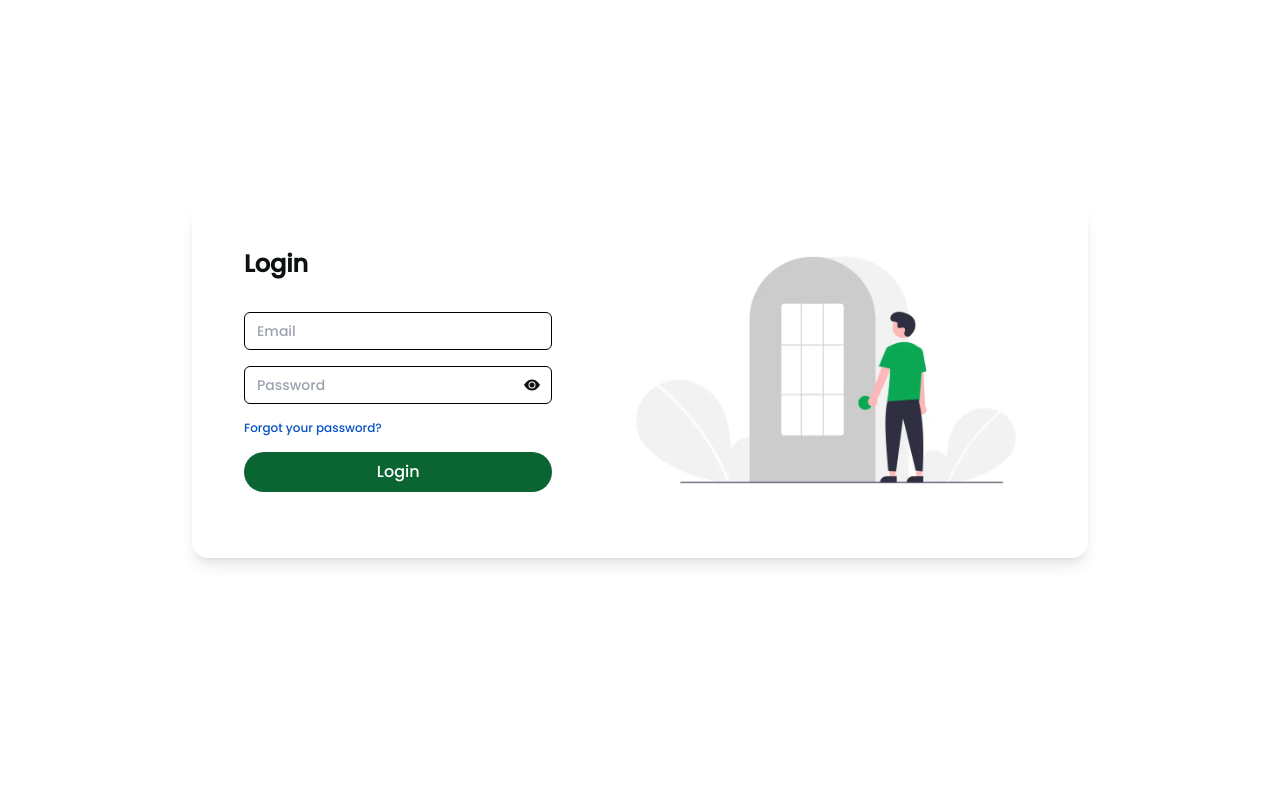
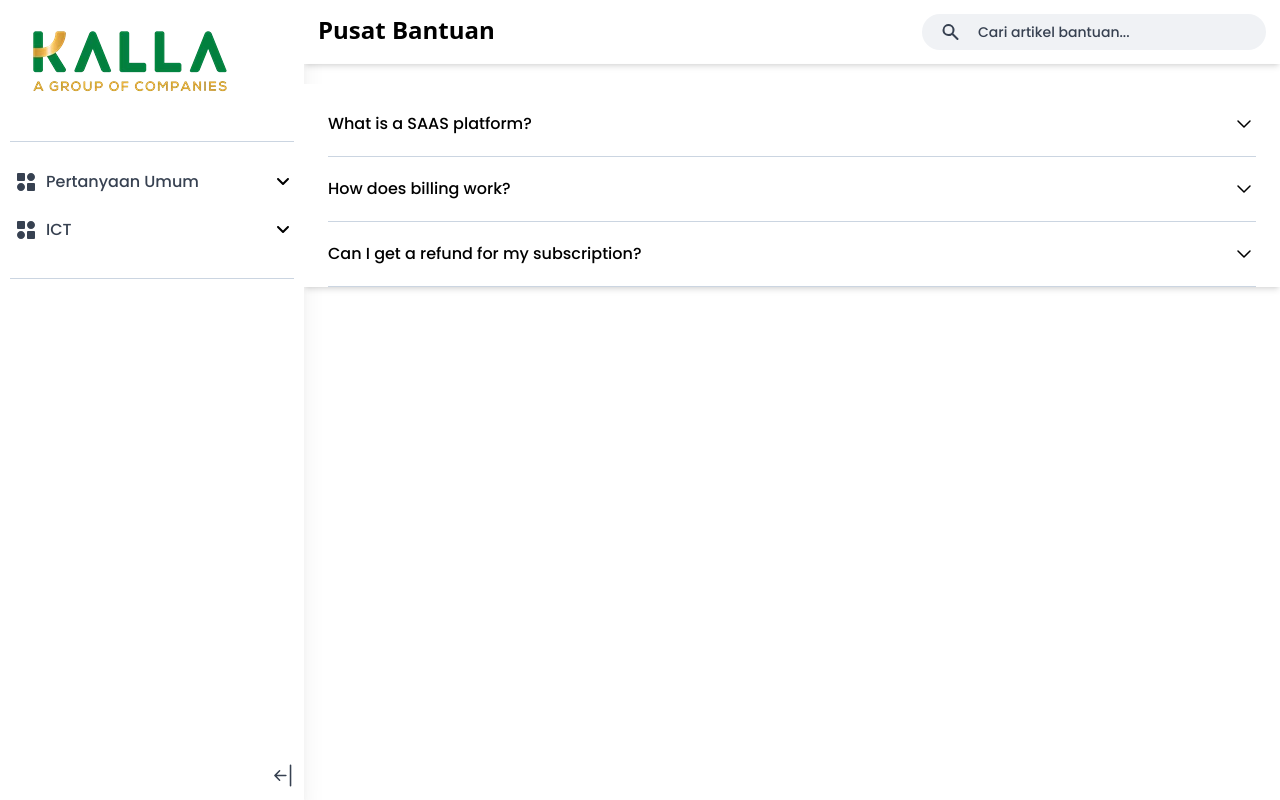
Before and after one commit to Human-Capital-IS-Kalla-Intern-2023/frontend-faq, a React (Vite) app: page /faq/question in a window 1280 px wide. Before the commit this address led to /login. Built offline with nearby package versions, Linux system fonts and the light colour scheme.

Commit message:
Fix Route User

```diff
--- a/src/App.tsx
+++ b/src/App.tsx
@@ -41,7 +41,15 @@ const AdminRoutes: React.FC = () => {
   return (
     <AdminLayout>
       <Routes>
-        <Route path="faq" element={<FaqAdmin />} />
+        {/* FAQ Admin Routes */}
+        <Route path="faq" element={<FaqAdmin />}>
+          <Route path="delete/:modalDeleteSlug" element={<DeleteModal />} />
+        </Route>
+        <Route path="faq/add" element={<AddFaqAdmin />} />
+        <Route path="faq/edit/:QuestionSlug" element={<EditFaqAdmin />} />
+        <Route path="faq/detail/:QuestionSlug" element={<DetailFaqAdmin />} />
+
+        {/* Topic Admin Routes */}
         <Route path="topic" element={<TopicAdmin />}>
           <Route path="add" element={<AddModal />} />
           <Route path="edit/:modalEditSlug" element={<EditModal />} />
@@ -58,8 +66,7 @@ const UserRoutes: React.FC = () => {
   return (
     <UserLayout>
       <Routes>
-        <Route path="" element={<HomeUser />} />
-        <Route path="/faq/question" element={<Question />} />
+        <Route path="faq/question" element={<Question />} />
         <Route path="/faq/question/detail" element={<DetailFaqUser />} />
         <Route path="*" element={<NotFound />} />
       </Routes>
@@ -67,38 +74,26 @@ const UserRoutes: React.FC = () => {
   );
 };
 
-const AuthorizedRoutes: React.FC = () => {
-  return (
-    <Routes>
-      <Route path="/admin/*" element={<AdminRoutes />} />
-      <Route path="admin/faq/add" element={<AddFaqAdmin />} />
-      <Route path="admin/faq/edit/:QuestionSlug" element={<EditFaqAdmin />} />
-      <Route
-        path="admin/faq/detail/:QuestionSlug"
-        element={<DetailFaqAdmin />}
-      />
-      <Route path="/" element={<UserRoutes />} />
-      <Route path="*" element={<NotFound />} />
-    </Routes>
-  );
-};
-
 const App: React.FC = () => {
   const [cookies] = useCookies(['access_token']);
   const isAuthenticated = !!cookies.access_token;
+
   return (
     <Router>
       <Routes>
         <Route
-          path="/*"
+          path="/admin/*"
           element={
-            isAuthenticated ? <AuthorizedRoutes /> : <Navigate to="/login" />
+            isAuthenticated ? <AdminRoutes /> : <Navigate to="/admin/login" />
           }
         />
-        <Route path="/login" element={<Login />} />
+
+        <Route path="" element={<HomeUser />} />
         <Route path="/admin/login" element={<Login />} />
         <Route path="/unauthorized" element={<Unauthorized />} />
         <Route path="/permissiondenied" element={<PermissionDenied />} />
+
+        <Route path="/*" element={<UserRoutes />} />
         <Route path="*" element={<NotFound />} />
       </Routes>
     </Router>
--- a/src/layout/UserLayout.tsx
+++ b/src/layout/UserLayout.tsx
@@ -6,15 +6,12 @@ function UserLayout({ children }: any) {
 
   const sidebarPaths = [
     '/',
-    '/topic',
-    '/faq/home',
-    '/faq/topic',
-    '/dashboard',
-    '/faq/question',
+    'faq/topic',
+    'faq/question',
     '/leavemanagement/faq',
   ];
 
-  const hiddenSidebarPaths = ['/admin', '/'];
+  const hiddenSidebarPaths = ['/admin'];
 
   const shouldShowSidebar =
     sidebarPaths.some((path) => location.pathname.startsWith(path)) &&
```
